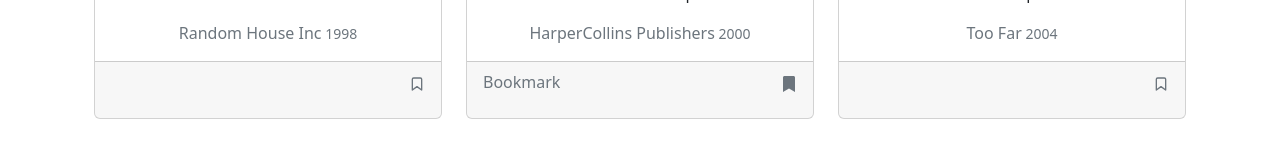
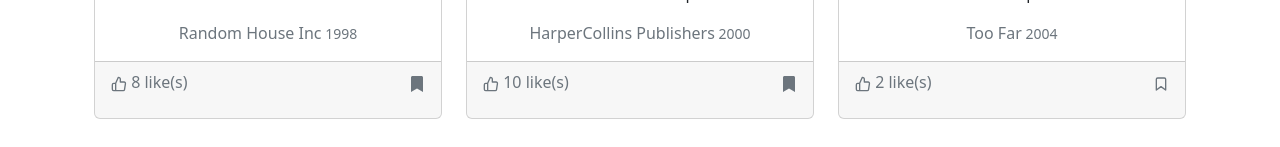
Before and after one commit to ardisyahputra12/catalog-web, a React (Create React App) app: page / in a window 1280 px wide. Shown: the part 497-644 px from the top of the page. Built offline with nearby package versions, Linux system fonts and the light colour scheme.

Commit message:
Add like

```diff
--- a/src/CatalogItem.js
+++ b/src/CatalogItem.js
@@ -1,5 +1,5 @@
-import { FiBookmark } from "react-icons/fi"
-import { FaBookmark } from "react-icons/fa"
+import { FiBookmark, FiThumbsUp } from "react-icons/fi"
+import { FaBookmark, FaThumbsUp } from "react-icons/fa"
 import React from "react"
 
 class CatalogItem extends React.Component {
@@ -10,14 +10,25 @@
             author: this.props.item[1],
             publisher: this.props.item[2],
             year: this.props.item[3],
-            bookmark: Math.random() > 0.8
+            is_bookmark: Math.random() > 0.8,
+            is_like: false,
+            like_total: Math.random() * 10
         }
-        // this.check_bookmark = this.check_bookmark.bind(this)
+        this.check_bookmark = this.check_bookmark.bind(this)
     }
 
-    check_bookmark = () => {
+    check_bookmark() {
         this.setState((state) => {
-            return { bookmark: !state.bookmark }
+            return { is_bookmark: !state.is_bookmark }
+        })
+    }
+
+    check_like = () => {
+        this.setState((state) => {
+            return {
+                is_like: !state.is_like,
+                like_total: state.is_like ? state.like_total - 1 : state.like_total + 1
+            }
         })
     }
 
@@ -33,11 +44,12 @@
                     </p>
                 </div>
                 <div className="card-footer text-muted d-flex">
-                    <p className="flex-grow-1 text-start">
-                        {this.state.bookmark ? "Bookmark" : ""}
-                    </p>
+                    <div className="flex-grow-1 text-start d-flex" onClick={this.check_like}>
+                        <p>{this.state.is_like ? <FaThumbsUp /> : <FiThumbsUp />} </p>
+                        <p>&nbsp;{this.state.like_total.toFixed()} like(s)</p>
+                    </div>
                     <p className="text-end" onClick={this.check_bookmark}>
-                        {this.state.bookmark ? <FaBookmark /> : <FiBookmark />}
+                        {this.state.is_bookmark ? <FaBookmark /> : <FiBookmark />}
                     </p>
                 </div>
             </div>
```
